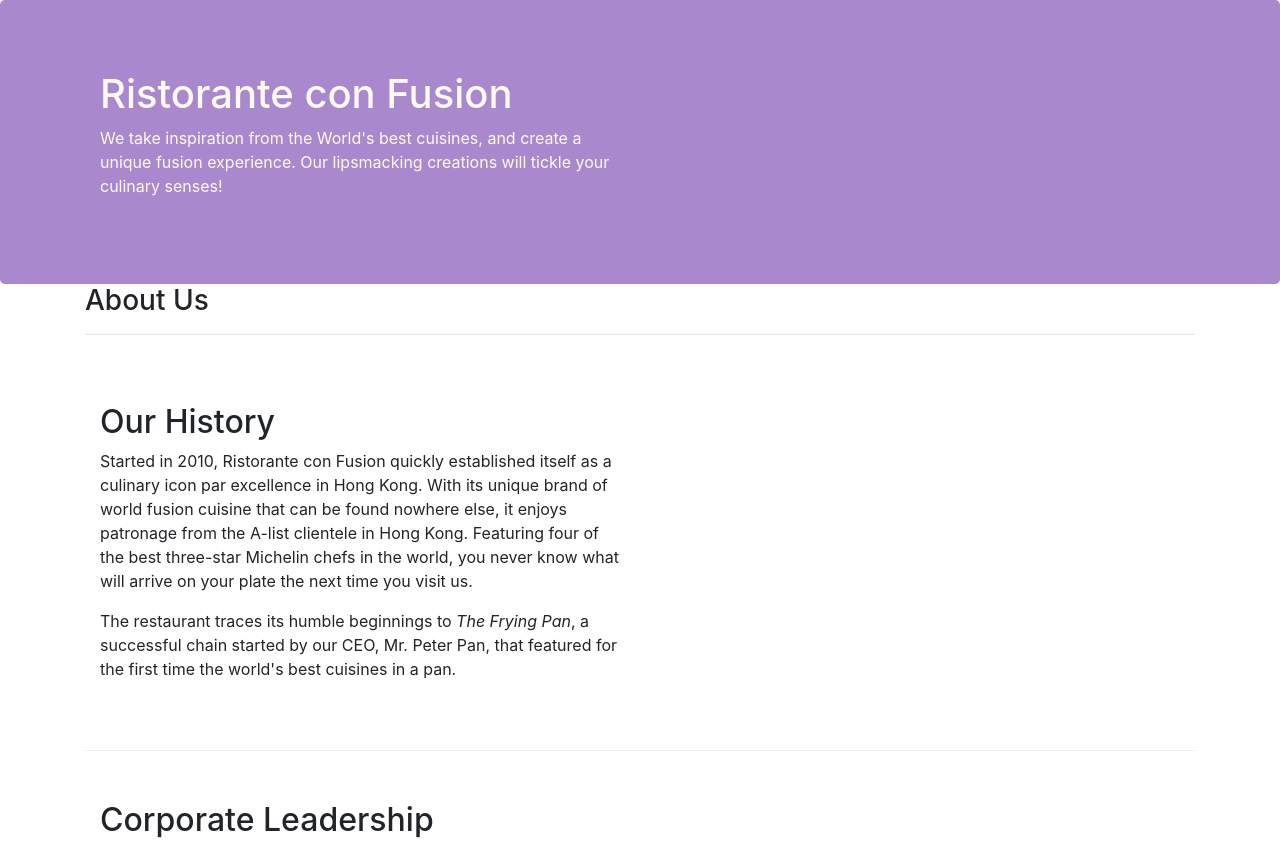
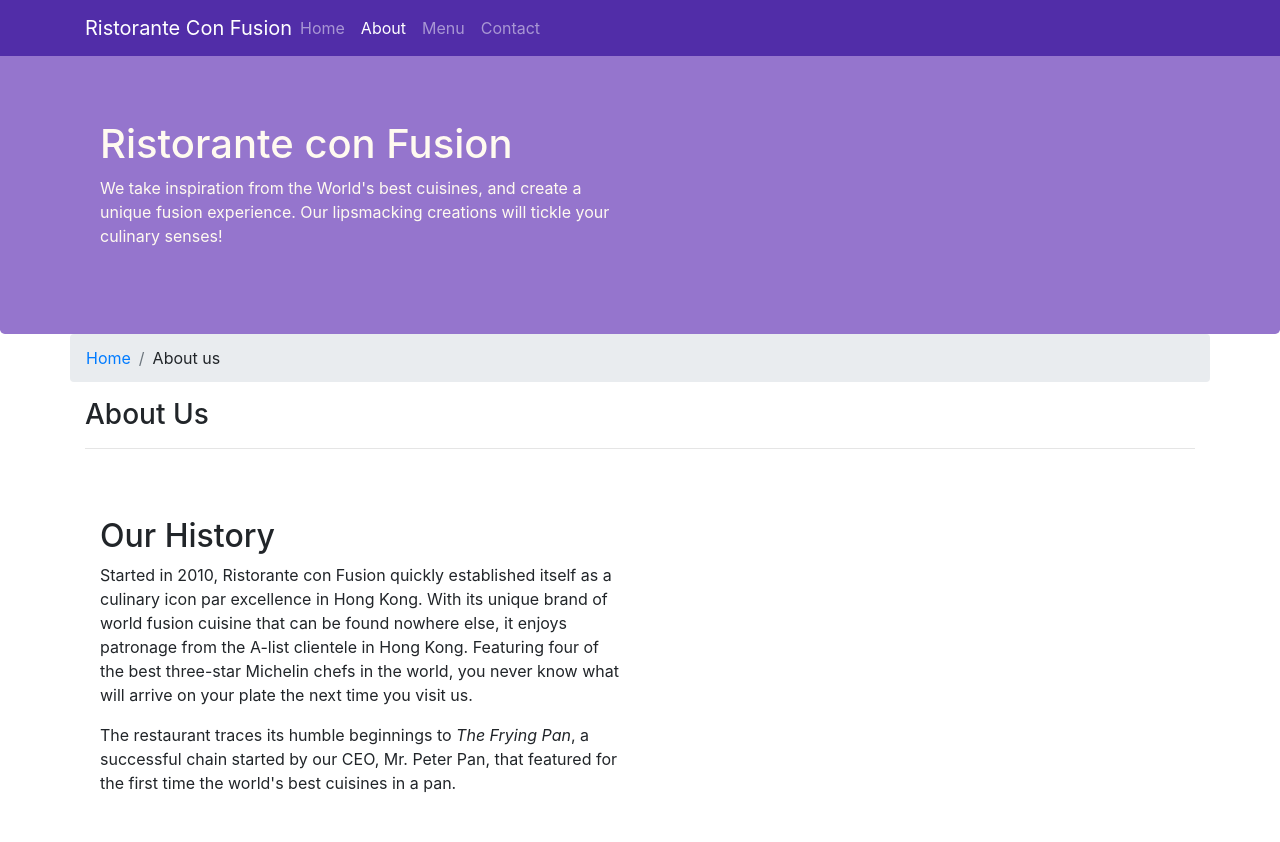
Before and after one commit to Smilesli/Bootstrap4, a website: page aboutus.html in a window 1280 px wide. Shown: the top 842 px of the page. Drawn offline with nearby package versions, Linux system fonts and the light colour scheme.

Commit message:
navbar and breadcrumb

```diff
--- a/aboutus.html
+++ b/aboutus.html
@@ -16,7 +16,22 @@
 </head>
 
 <body>
-
+    <nav class="navbar navbar-dark navbar-expand-sm fixed-top">
+        <div class="container">
+            <button class="navbar-toggler" type="button" data-toggle="collapse" data-target="#Navbar">
+                <span class="navbar-toggler-icon"></span>
+            </button>
+            <a class="navbar-brand mr-auto" href="./index.html">Ristorante Con Fusion</a>
+            <div class="collapse navbar-collapse" id="Navbar">
+            <ul class="navbar-nav mr-auto">
+                <li class="nav-item"><a class="nav-link" href="./index.html">Home</a></li>
+                <li class="nav-item active"><a class="nav-link" href="#">About</a></li>
+                <li class="nav-item"><a class="nav-link" href="#">Menu</a></li>
+                <li class="nav-item"><a class="nav-link" href="#">Contact</a></li>
+            </ul>
+            </div>
+        </div>
+    </nav>
     <header class="jumbotron">
         <div class="container">
             <div class="row row-header">
@@ -32,6 +47,10 @@
 
     <div class="container">
         <div class="row">
+            <ol class="col-12 breadcrumb">
+                <li class="breadcrumb-item"><a href="./index.html">Home</a></li>
+                <li class="breadcrumb-item" active>About us</li>
+            </ol>
             <div class="col-12">
                <h3>About Us</h3>
                <hr>
@@ -71,7 +90,7 @@
                 <div class="col-4 offset-1 col-sm-2">
                     <h5>Links</h5>
                     <ul class="list-unstyled">
-                        <li><a href="#">Home</a></li>
+                        <li><a href="./index.html">Home</a></li>
                         <li><a href="#">About</a></li>
                         <li><a href="#">Menu</a></li>
                         <li><a href="#">Contact</a></li>
--- a/css/styles.css
+++ b/css/styles.css
@@ -1,30 +1,39 @@
-.row-header {
-    margin: 0px auto;
-    padding: 0px auto;
+.row-header{
+    margin:0px auto;
+    padding:0px;
 }
 
 .row-content {
-    margin: 0px auto;
+    margin:0px auto;
     padding: 50px 0px 50px 0px;
     border-bottom: 1px ridge;
-    min-height: 400px;
+    min-height:400px;
 }
 
-.footer {
+.footer{
     background-color: #D1C4E9;
-    margin: 0px auto;
+    margin:0px auto;
     padding: 20px 0px 20px 0px;
 }
 
 .jumbotron {
-    padding: 70px 30px 70px 30px;
-    margin: 0px auto;
-    background-color: #a988CD;
-    color: floralwhite;
+    padding:70px 30px 70px 30px;
+    margin:0px auto;
+    background: #9575CD ;
+    color:floralwhite;
 }
 
-.address {
-    font-size: 80%;
-    margin: 0px;
-    color: #0f0f0f;
+address {
+    font-size:80%;
+    margin:0px;
+    color:#0f0f0f;
 }
+
+body {
+    padding: 50px 0px 0px 0px;
+    z-index: 0;
+}
+
+.navbar-dark {
+    background-color: #512DA8;
+}
```
Also changed, not shown: index.html (+8 -3 lines).
